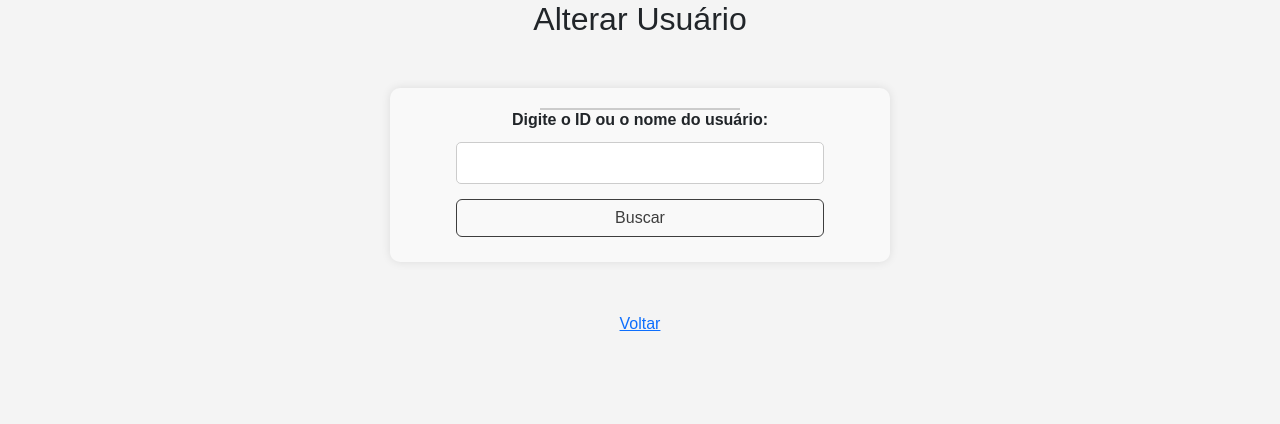
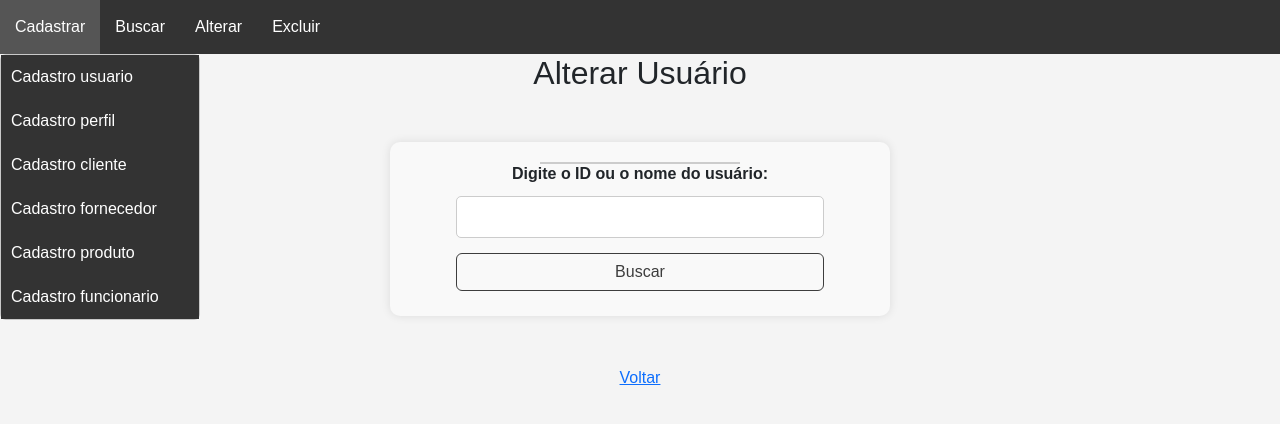
Before and after one commit to Freitas014/Luis_Freitas_Prova, a PHP site: page /alterar_usuario.php in a window 1280 px wide. Shown: the top 424 px of the page. Run offline with PHP 8.4, Linux system fonts and the light colour scheme; a user stored in the database is signed in; data comes from the database, SQL or seed files in the repository.

Commit message:
Update alterar_usuario.php
adicionado DropDown para navegação.

```diff
--- a/alterar_usuario.php
+++ b/alterar_usuario.php
@@ -7,6 +7,56 @@
         echo "<script>alert('Acesso Negado!');window.location.href='principal.php';</script>";
         exit();
     }
+    // Obtendo o nome do perfil do usuario logado
+$id_perfil = $_SESSION['perfil'];
+$sqlPerfil = "SELECT nome_perfil FROM perfil WHERE id_perfil = :id_perfil";
+$stmtPerfil = $pdo->prepare($sqlPerfil);
+$stmtPerfil ->bindParam(':id_perfil', $id_perfil);
+$stmtPerfil->execute();
+$perfil = $stmtPerfil->fetch(PDO::FETCH_ASSOC);
+$nome_perfil = $perfil['nome_perfil'];
+
+// Definição das permissoes por perfil
+
+$permissoes = [
+    1 => ["Cadastrar" =>["cadastro_usuario.php", "cadastro_perfil.php", "cadastro_cliente.php",
+        "cadastro_fornecedor.php", "cadastro_produto.php", "cadastro_funcionario.php"],
+
+        "Buscar" =>["buscar_usuario.php", "buscar_perfil.php", "buscar_cliente.php",
+
+        "buscar_fornecedor.php", "buscar_produto.php", "buscar_funcionario.php"],
+
+        "Alterar" =>["alterar_usuario.php", "alterar_perfil.php", "alterar_cliente.php",
+        "alterar_fornecedor.php", "alterar_produto.php", "alterar_funcionario.php"],
+
+        "Excluir" =>["excluir_usuario.php", "excluir_perfil.php", "excluir_cliente.php",
+        "excluir_fornecedor.php", "excluir_produto.php", "excluir_funcionario.php"],],
+
+    2 => ["Cadastrar" =>["cadastro_cliente.php"],
+
+        "Buscar" =>["buscar_cliente.php", "buscar_fornecedor.php", "buscar_produto.php"],
+
+        "Alterar" =>["alterar_produto.php", "alterar_fornecedor"],
+
+        "Excluir" =>["excluir_produto.php"],],
+
+    3 => ["Cadastrar" =>["cadastro_funcionario.php"],
+
+        "Buscar" =>["buscar_cliente.php","buscar_fornecedor.php", "buscar_produto.php"],
+
+        "Alterar" =>["alterar_fornecedor.php", "alterar_produto.php"],
+
+        "Excluir" =>["excluir_produto.php"],],
+
+    4 => ["Cadastrar" => ["cadastro_cliente.php"],
+
+        "Buscar" =>["buscar_produto.php"],
+
+        "Alterar" =>["alterar_cliente.php"],]
+    ];
+
+    //Obtendo as opçoes disponiveis para o perfil logado.
+    $opcoes_menu = $permissoes[$id_perfil];
 
     //inicializa variaveis.
     $usuario = null;
@@ -45,11 +95,28 @@
     <script src="scripts.js"></script>
     <!-- Certifique-se que o JavaScript está sendo carregado corretamente. -->
 </head>
+<nav>
+        <ul class="menu">
+            <?php
+                foreach($opcoes_menu as $categoria => $arquivos): ?>
+                <li class="dropdown">
+                    <a href="#"><?=$categoria ?></a>
+                    <ul class="dropdown-menu">
+                        <?php foreach($arquivos as $arquivo): ?>
+                            <li>
+                                <a href="<?=$arquivo ?>"><?=ucfirst(str_replace("_"," ",basename($arquivo,".php")))?></a>
+                            </li>
+                        <?php endforeach; ?>
+                    </ul>
+                </li>
+            <?php endforeach; ?>
+        </ul>
+    </nav>
 <body>
     <h2>Alterar Usuário</h2>
     <form action="alterar_usuario.php" method="POST">
         <label for="busca_usuario">Digite o ID ou o nome do usuário:</label>
-        <input type="text" id="busca_usuario" name="busca_usuario" required onkeyup="buscarSugestoes()">
+        <input type="text" class="form-control" id="busca_usuario" name="busca_usuario" required onkeyup="buscarSugestoes()">
 
         <!-- Div para exibir sugestoes de usuarios -->
          <div id="sugestoes">
@@ -63,10 +130,10 @@
             <input type="hidden" name="id_usuario" value="<?=htmlspecialchars($usuario['id_usuario'])?>">
 
             <label for="nome">Nome:</label>
-            <input type="text" name="nome" id="nome" value="<?=htmlspecialchars($usuario['nome'])?>" required>
+            <input type="text" class="form-control" name="nome" id="nome" value="<?=htmlspecialchars($usuario['nome'])?>" required>
 
             <label for="email">Email:</label>
-            <input type="email" id="email" name="email" value="<?=htmlspecialchars($usuario['email']);?>" required>
+            <input type="email" class="form-control" id="email" name="email" value="<?=htmlspecialchars($usuario['email']);?>" required>
 
             <label for="id_perfil">Perfil:</label>
             <select id="id_perfil" name="id_perfil">
@@ -79,11 +146,11 @@
             <!-- Se o usuario logado for adm, exibir opcao de alterar senha -->
             <?php if ($_SESSION['perfil'] == 1): ?>
                 <label for="nova_senha">Nova Senha</label>
-                <input type="password" id="nova_senha" name="nova_senha">
+                <input type="password" class="form-control" id="nova_senha" name="nova_senha">
             <?php endif; ?>
 
-            <button type="submit">Alterar</button>
-            <button type="reset">Cancelar</button>
+            <button type="submit" class="btn btn-outline-warning">Alterar</button>
+            <button type="reset" class="btn btn-outline-warning">Cancelar</button>
         </form>
     <?php endif; ?>
     <a href="principal.php">Voltar</a>
```
